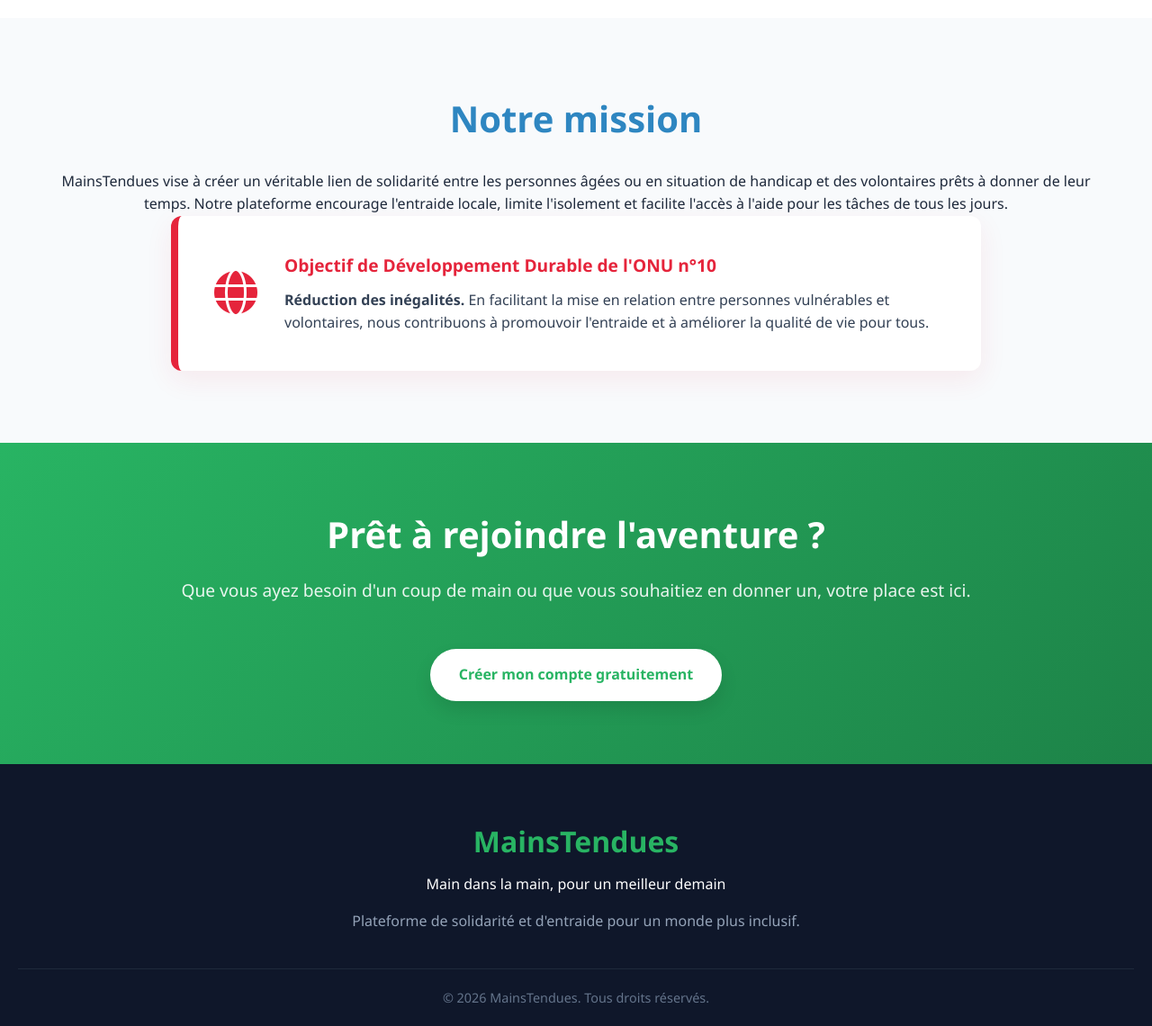
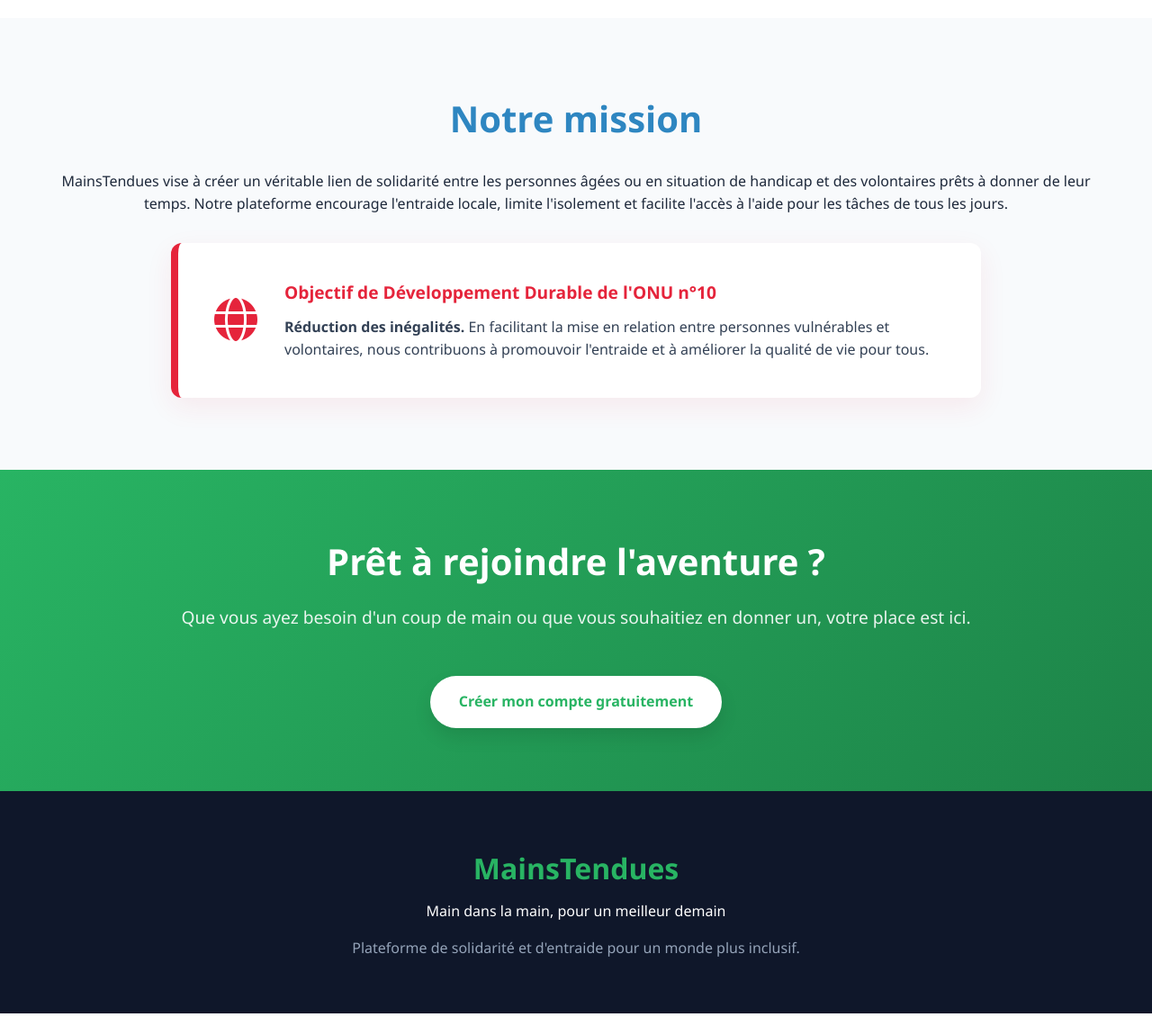
Before and after one commit to nocito-streaming/SAE-MainsTendues, a PHP site: page / in a window 1280 px wide. Shown: the part 2053-3193 px from the top of the page at 90% size. Run offline with PHP 8.4, Linux system fonts and the light colour scheme.

Commit message:
Changed design (Home, requestHel, offert Help)

```diff
--- a/assets/css/home.css
+++ b/assets/css/home.css
@@ -272,6 +272,7 @@ body {
     border-radius: 12px;
     box-shadow: 0 10px 30px rgba(229, 36, 59, 0.08);
     text-align: left;
+    margin-top: 30px;
 }
 
 .odd-content {
@@ -337,14 +338,6 @@ body {
     margin-top: 15px;
 }
 
-.footer-bottom {
-    border-top: 1px solid #1e293b;
-    padding-top: 20px;
-    color: #64748b;
-    font-size: 0.9rem;
-}
-
-/* --- RESPONSIVE --- */
 @media (max-width: 768px) {
     .hero-content h1 { font-size: 2.8rem; }
     .hero-content h3 { font-size: 1.4rem; }
--- a/src/pages/home.php
+++ b/src/pages/home.php
@@ -117,7 +117,4 @@
         <p>Main dans la main, pour un meilleur demain</p>
         <p class="footer-sub">Plateforme de solidarité et d'entraide pour un monde plus inclusif.</p>
     </div>
-    <div class="footer-bottom">
-        <p>&copy; 2026 MainsTendues. Tous droits réservés.</p>
-    </div>
 </footer>
```
